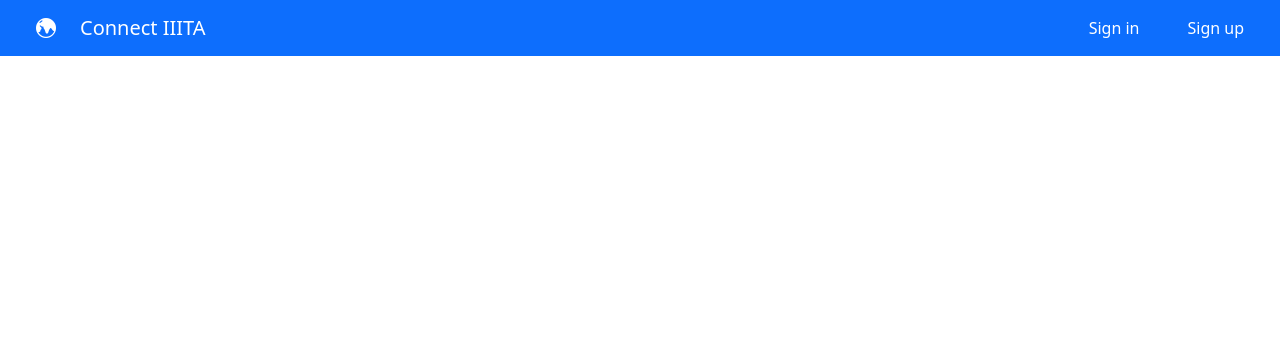
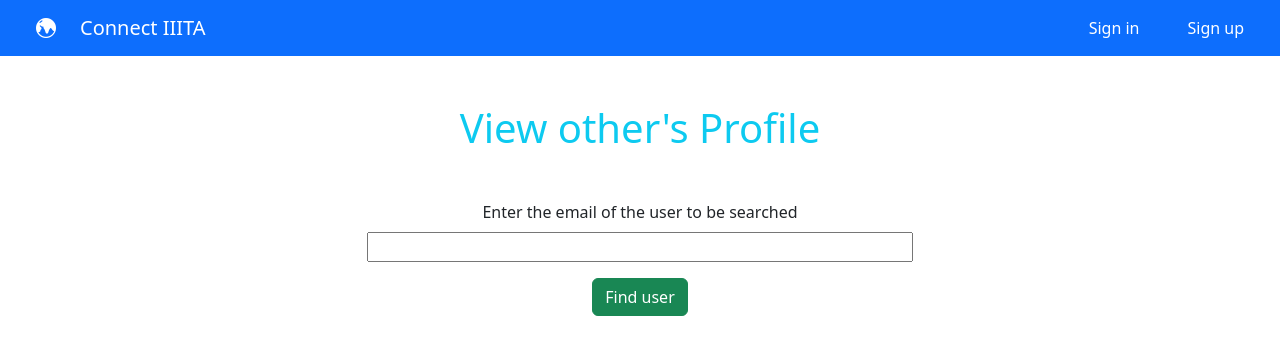
Before and after one commit to shorty-huddybuddy/collegeCommunitySoftware, a React (Create React App) app: page /searchProfile in a window 1280 px wide. Shown: the top 354 px of the page. Built offline with nearby package versions, Linux system fonts and the light colour scheme.

Commit message:
added feature to view other's profile

```diff
--- a/src/App.js
+++ b/src/App.js
@@ -6,6 +6,7 @@ import Home from "./pages/Home.jsx"
 import SignIn from "./pages/SignIn.jsx"
 import SignUp from "./pages/SignUp.jsx"
 import Profile from "./pages/Profile.jsx"
+import SearchProfile from "./pages/SearchProfile.jsx";
 
 function App() {
   return (
@@ -16,6 +17,7 @@ function App() {
       <Route path="/signin" element = {<SignIn/>} />
       <Route path="/signup" element = {<SignUp/>} />
       <Route path="/profile/:username" element = {<Profile/>} />
+      <Route path="/searchProfile" element = {<SearchProfile/>} />
       </Routes>
     </BrowserRouter>
   );
--- a/src/components/LoggedInHeader.jsx
+++ b/src/components/LoggedInHeader.jsx
@@ -32,8 +32,12 @@ export default function LoggedInHeader() {
           <li className="nav-item">
             <a className="nav-link" aria-current="page" href="/" id="home"  >Home</a>
           </li>
-          <li className="nav-item">
-            <a className="nav-link" aria-current="page" id="profile" style={{cursor : 'pointer'}} href={`/profile/${user_email}`}  >Profile</a>
+          <li className="nav-item dropdown">
+            <a className="nav-link dropdown-toggle" href='#' role='button' data-bs-toggle = 'dropdown' aria-expanded='false'>Profile</a>
+            <ul className='dropdown-menu'>
+              <li><a className='dropdown-item' href={`/profile/${user_email}`} id='myProfile'>My profile</a></li>
+              <li><a className='dropdown-item' href='http://localhost:3000/searchProfile'id='myProfile'>View other's profile</a></li>
+            </ul>
           </li>
           <li className="nav-item">
             <a className="nav-link" aria-current="page" href="/messaging" id="messaging"    >Messaging</a>
--- a/src/pages/Profile.jsx
+++ b/src/pages/Profile.jsx
@@ -27,6 +27,8 @@ const UserDetails = () => {
 
     fetchData()
   }, [])
+
+  const isLoggedIn = (localStorage.getItem('user') == user.email)
 
   const handleImageChange = (event) => {
     const imageFile = event.target.files[0];
@@ -102,7 +104,7 @@ const UserDetails = () => {
       <span>About {user.name} :</span>
       <input type='text' defaultValue={user.about} className='text-center mx-4 p-1' disabled={aboutToggle} id = 'profileAbout' onChange={(e) => setProfileAbout(e.target.value)}></input>
       <button className='btn' onClick={() => setAboutToggle(false)}>
-        {aboutToggle && <i className='bi bi-pencil-fill'></i>}
+        {(aboutToggle && isLoggedIn) && <i className='bi bi-pencil-fill'></i>}
       </button>
       <button className='btn' onClick = {updateAbout}>
         {profileAbout && <i className="bi bi-check-circle-fill text-success"></i>}
@@ -199,7 +201,7 @@ const UserDetails = () => {
   const PassoutYear = (
     <div>
       <span>Passout year :</span>
-      <select disabled={yearToggle} defaultValue={parseInt(user.passoutYear,10)} onChange={(e) => setYear(e.target.value)} className='mx-4 p-1'>
+      <select disabled={yearToggle} defaultValue={user.passoutYear} onChange={(e) => setYear(e.target.value)} className='mx-4 p-1'>
         <option value={2000}>2000</option>
         <option value={2001}>2001</option>
         <option value={2002}>2002</option>
@@ -232,7 +234,7 @@ const UserDetails = () => {
         <option value={2029}>2029</option>
       </select>
       <button className='btn' onClick={() => setYearToggle(false)}>
-        {yearToggle && <i className='bi bi-pencil-fill'></i>}
+        {(yearToggle && isLoggedIn) && <i className='bi bi-pencil-fill'></i>}
       </button>
       {!yearToggle && <button className='btn btn-success mt-2' onClick = {updateYear}>
         Update passout year
@@ -240,24 +242,23 @@ const UserDetails = () => {
     </div>
   )
 
-
   return (
     <div className='container mt-5'>
       <div>
         <h1 className='text-center text-info'>
-          Welcome {user.name}
+          {isLoggedIn && 'Welcome'} {user.name}
         </h1>
       </div>
       <div className='mt-5 text-center'>
         <img src={user.photoURL} className='rounded mx-auto d-block w-25 h-25' alt='profilePhoto' id='profilePhoto'></img>
-        <label htmlFor="photoSelector" style={{cursor : 'pointer'}} className='bg-success p-2 text-white border rounded-3'>Update photo</label>
+        {isLoggedIn && <label htmlFor="photoSelector" style={{cursor : 'pointer'}} className='bg-success p-2 text-white border rounded-3'>Update photo</label>}
         <input type="file" name="fileInput" id="photoSelector" className='visually-hidden' accept="image/*" onChange={handleImageChange}/>
       </div>
       <div className='mt-4 text-center'>
-        {user.about ? About : defaultAbout}
+        {(!isLoggedIn) ? About : (user.about ? About : defaultAbout)}
       </div>
       <div className='mt-4 text-center'>
-        {user.passoutYear ? PassoutYear : defaultPassoutYear}
+        {(!isLoggedIn) ? PassoutYear : (user.passoutYear ? PassoutYear : defaultPassoutYear)}
       </div>
     </div>
   )
--- /dev/null
+++ b/src/pages/SearchProfile.jsx
@@ -0,0 +1,49 @@
+import React, { useEffect, useState } from 'react'
+import { useNavigate } from 'react-router-dom'
+
+export default function () {
+
+    const navigate = useNavigate()
+
+    const [user , setUser] = useState(null)
+
+    const handleClick = async (e) => {
+
+        e.preventDefault()
+
+        try {
+            const response = await fetch('http://localhost:5000/profile?user=' +  user)
+            const data = await response.json()
+            if(!response.ok){
+              alert(`${data.message}`)
+              return
+            }
+
+        } catch (error) {
+            console.error(error)
+            alert('Failed to fetch user profile')
+            return
+        }
+
+        navigate(`/profile/${user}`)
+
+    }
+
+    return (
+        <div className='container mt-5'>
+            <div className='container'>
+                <h1 className='text-info text-center'>View other's Profile</h1>
+            </div>
+            <div className='container mt-5 text-center'>
+                <form>
+                    <div className="row col-6 mx-auto">
+                        <label htmlFor="email">Enter the email of the user to be searched</label>
+                        <input type="email" id="email" onChange={(e) => setUser(e.target.value)} className='mt-2'></input>
+                    </div>
+                    <button className='btn btn-success mt-3' onClick={(e) => handleClick(e)}>Find user</button>
+                </form>
+            </div>
+
+        </div>
+    )
+}
```
Also changed, not shown: 1 other file (tests, documents, lock files or other folders).
